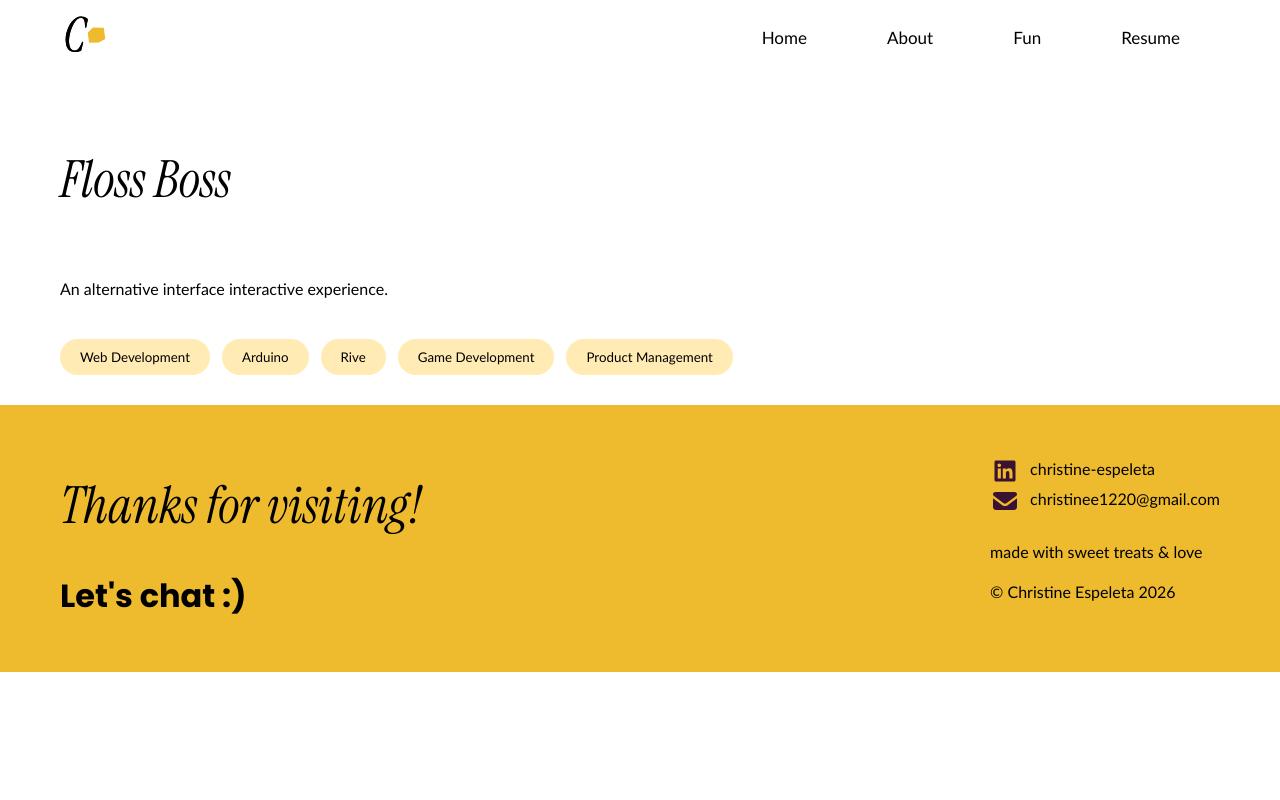
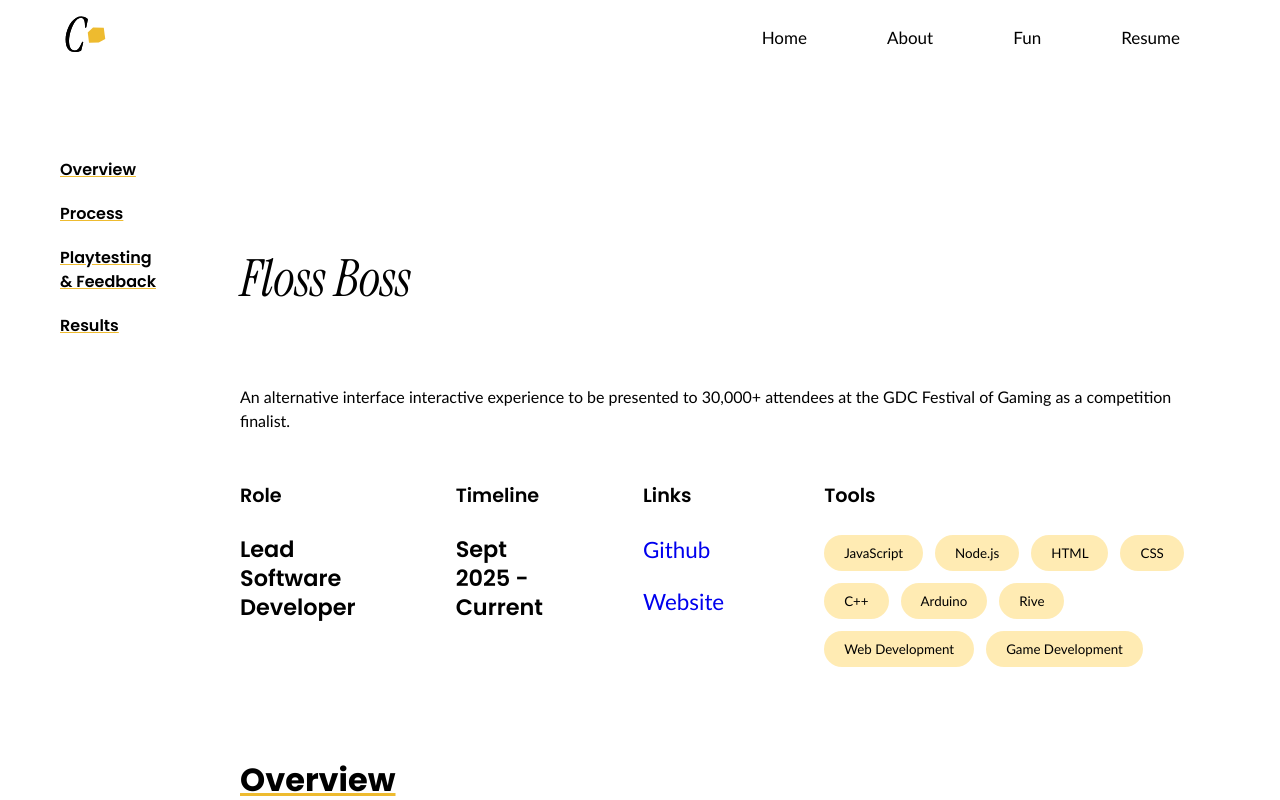
Before and after one commit to chrissye0/personal-website, a React (Vite) app: page /floss-boss in a window 1280 px wide. Shown: the top 800 px of the page. Built offline with nearby package versions, Linux system fonts and the light colour scheme.

Commit message:
added text content for floss boss page

```diff
--- a/src/App.jsx
+++ b/src/App.jsx
@@ -4,8 +4,8 @@ import Fun from './pages/Fun.jsx';
 import FlossBoss from './pages/Projects/FlossBoss.jsx';
 import MsgRedesign from './pages/Projects/MsgRedesign.jsx';
 import Yearbook from './pages/Projects/Yearbook.jsx';
-import Portfolio from './pages/Projects/Portfolio.jsx';
-import AlumniPages from './pages/Projects/AlumniPages.jsx';
+// import Portfolio from './pages/Projects/Portfolio.jsx';
+// import AlumniPages from './pages/Projects/AlumniPages.jsx';
 import { BrowserRouter, Routes, Route, NavLink } from 'react-router-dom';
 import icon from '/icon.svg';
 import './styles/App.css';
@@ -27,8 +27,8 @@ function App() {
         <Route path="/floss-boss" element={<FlossBoss />} />
         <Route path="/msg-redesign" element={<MsgRedesign />} />
         <Route path="/yearbook" element={<Yearbook />} />
-        <Route path="/portfolio" element={<Portfolio />} />
-        <Route path="/alumni-pages" element={<AlumniPages />} />
+        {/* <Route path="/portfolio" element={<Portfolio />} />
+        <Route path="/alumni-pages" element={<AlumniPages />} /> */}
       </Routes>
     </BrowserRouter>
   )
--- a/src/components/Home/Projects.jsx
+++ b/src/components/Home/Projects.jsx
@@ -7,24 +7,24 @@ import alumniPagesImage from '../../assets/alumni-pages.png';
 const projects = [
   {
     title: "Floss Boss",
-    description: "An alternative interface interactive experience.",
+    description: "An alternative interface interactive experience to be presented to 30,000+ attendees at the GDC Festival of Gaming as a competition finalist.",
     image: flossBossImage,
-    link: "https://flossboss.framer.website/",
-    tags: ["Web Development", "Arduino", "Rive", "Game Development", "Product Management"]
+    link: "/floss-boss",
+    tags: ["JavaScript", "Node.js", "HTML", "CSS", "C++", "Arduino", "Rive", "Web Development", "Game Development"]
   },
   {
     title: "MSG.com Redesign",
-    description: "A redesign of Madison Square Garden's homepage I did during my internship.",
+    description: "A redesign of Madison Square Garden's venue homepage I did during my internship.",
     image: msgRedesignImage,
     link: "/msg-redesign",
-    tags: ["Figma", "User Research", "Competitive Analysis", "UserTesting"]
+    tags: ["Figma", "UserTesting", "User Research", "Competitive Analysis"]
   },
   {
     title: "CSH Yearbook",
-    description: "A multi-year creative team project I led for RIT's Computer Science House.",
+    description: "A multi-year creative passion project I led for RIT's Computer Science House.",
     image: yearbookImage,
     link: "/yearbook",
-    tags: ["Product Management", "Adobe Illustrator", "Adobe Photoshop", "Canva", "Blender", "Notion", "Trello"]
+    tags: ["Adobe Illustrator", "Adobe Photoshop", "Canva", "Blender", "Notion", "Trello", "Product Management"]
   },
   // {
   //   title: "Knicks & Rangers Alumni Pages",
--- a/src/pages/Projects/FlossBoss.jsx
+++ b/src/pages/Projects/FlossBoss.jsx
@@ -1,20 +1,76 @@
 import Footer from "../../components/Footer.jsx";
+import Sidebar from "../../components/Sidebar.jsx";
+
 export default function FlossBoss() {
   return (
     <>
       <section className="project-page">
-        {/** create some mockups in Figma */}
+        <Sidebar nav={["Overview", "Process", "Playtesting & Feedback", "Results"]} />
+        <section className="project-content">
           <header className="project-header">
             <h1>Floss Boss</h1>
-          <p>An alternative interface interactive experience.</p>
-          <section className="project-tags">
-            <button className="project-skill">Web Development</button>
+            <p>An alternative interface interactive experience to be presented to 30,000+ attendees at the GDC Festival of Gaming as a competition finalist.</p>
+            <header className="project-mini-headers">
+              <section className="role">
+                <h4>Role</h4>
+                <h3>Lead Software Developer</h3>
+              </section>
+              <section className="timeline">
+                <h4>Timeline</h4>
+                <h3>Sept 2025 - Current</h3>
+              </section>
+              <section className="timeline">
+                <h4>Links</h4>
+                <h3><a href="https://github.com/chrissye0/floss-boss" target="_blank" rel="noopener noreferrer">Github</a></h3>
+                <h3><a href="https://flossboss.framer.website/" target="_blank" rel="noopener noreferrer">Website</a></h3>
+              </section>
+              <section className="tools">
+                <h4>Tools</h4>
+                <section className="project-page-tags">
+                  <button className="project-skill">JavaScript</button>
+                  <button className="project-skill">Node.js</button>
+                  <button className="project-skill">HTML</button>
+                  <button className="project-skill">CSS</button>
+                  <button className="project-skill">C++</button>
                   <button className="project-skill">Arduino</button>
                   <button className="project-skill">Rive</button>
+                  <button className="project-skill">Web Development</button>
                   <button className="project-skill">Game Development</button>
-            <button className="project-skill">Product Management</button>
+                </section>
               </section>
             </header>
+            <br />
+            <section className="project-page-image">
+
+            </section>
+          </header>
+          <br />
+          <article className="flossboss-overview" id="Overview">
+            <h2>Overview</h2>
+            <p>With a team of 4 developers and 6 designers, we created Floss Boss, an alternative interface interactive experience in which users play as a shrimp in the mouth of a giant sea creature. The core gameplay mechanic relies on players wielding a comically large toothbrush and floss pick to scrub bacteria off giant teeth.</p>
+            <p>Designers built assets and prototypes primarily in Figma, with animation assets being made in Rive. For the code, we developers utilized JavaScript, HTML, and CSS in a Node.js runtime environment for the front-end and C++ with Arduino for the physical hardware. In addition, we collectively worked on crafting a physical set with papier-mache teeth, foam gums, and the giant toothbrush and flosspick.</p>
+            <p>In November, we officially submitted our project to <a href="https://gdconf.com/alt-ctrl-gdc">alt.ctrl.GDC</a>, an alternative interface project showcase under the GDC Festival of Gaming conference. A month later, we were accepted as a finalist and are slated to present Floss Boss at GDC in March 2026!</p>
+          </article>
+          <article className="flossboss-process" id="Process">
+            <h2>Process</h2>
+            <p>As the team's lead software developer, I was responsible for connecting the data from our hardware to the game itself. Brushing is tracked via light detection with photoresistors, and flossing is tracked with capacitive sensing. This data is then sent to the game page to dynamically update the screen and play animations.</p>
+            <p>On the game development side, I encountered two major challenges, namely integrating the animations and ensuring proper detection. Designers used the collaborative editor tool Rive to create the animations that composed the majority of the game's experience, including but not limited to decay, brushing, and flossing. As a result, I learned how to integrate Rive's in-built state machines to generate Rive instances for each tooth sprite. To indicate a tooth decaying or being cleaned, I would trigger their respective states after a certain time interval. When a tooth is properly brushed or flossed, the animation plays and the user's score increments. While it was a struggle to pick up a new platform, proper communication with the design team facilitated successful animation integration.</p>
+            <p>Similarly, I had to consult with the other developers who worked on the hardware to ensure proper data transfer between the server-side and the client-side. The sensor data is sent to the game page from the server side through a single socket connection. With JS, HTML, and CSS, the frontend interprets this data to update the visuals in real time and make the game interactive.</p>
+          </article>
+          <article className="flossboss-playtesting" id="Playtesting & Feedback">
+            <h2>Playtesting & Feedback</h2>
+            <p>We had multiple opportunities to playtest our work among students and faculty members within the RIT community. At each, we assembled our physical set, wired and connected it to our Arduino, and set up the game experience on a large screen. Playtesters would then wield the toothbrush and flosspick to clean the teeth standing before them.</p>
+            <p>We received ample feedback from playtesters as well as recommendations from professors to improve the user experience. We gradually tweaked our photoresistor light detection, and users also provided ideas on improving the game's flow. Playtesting revealed that tooth-related animations were easy to miss near the bottom of the screen. We updated the UI so Scuds momentarily pop upward before attacking, making them more noticeable. Brushing animations also became clearer, as each tooth now fills with bubbles until the tooth is fully cleaned.</p>
+            <br />
+            <section></section>
+          </article>
+          <article className="flossboss-results" id="Results">
+            <h2>Results</h2>
+            <p>In March 2026, we will be presenting Floss Boss at alt.ctrl.GDC within the GDC Festival of Gaming. In April 2026, we will be presenting it at <a href="https://www.rit.edu/imagine">ImagineRIT</a>, our university's annual innovative project showcase.</p>
+            <br />
+            <section></section>
+          </article>
+        </section>
       </section>
       <Footer />
     </>
--- a/src/pages/Projects/Yearbook.jsx
+++ b/src/pages/Projects/Yearbook.jsx
@@ -32,7 +32,7 @@ export default function Yearbook() {
         <section className="project-content">
           <header className="project-header">
             <h1>CSH Yearbook</h1>
-            <p>A multi-year creative team project I led for RIT's Computer Science House.</p>
+            <p>A multi-year creative passion project I led for RIT's Computer Science House.</p>
             <header className="project-mini-headers">
               <section className="role">
                 <h4>Role</h4>
```
Lines whose indentation alone changed are shown as unchanged.
